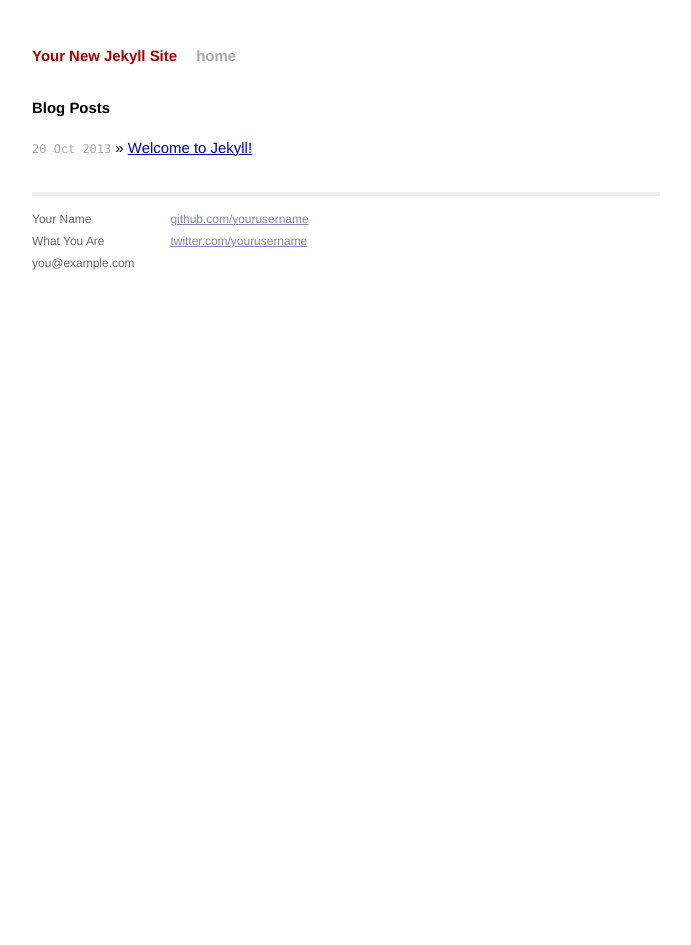
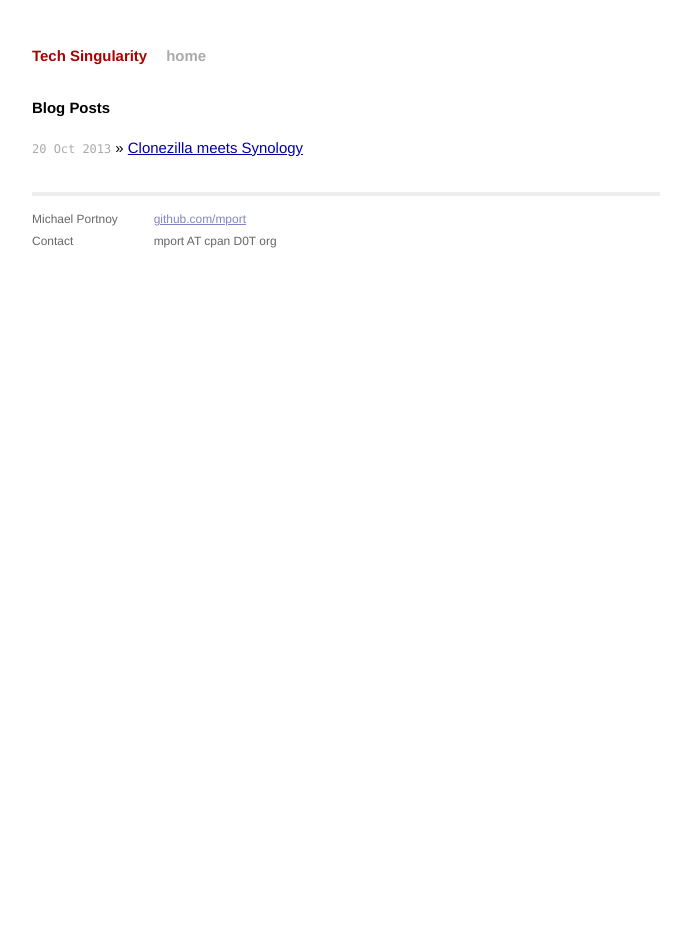
Before and after one commit to mport/mport.github.io, a Jekyll site: the page built from index.html, in a window 1280 px wide. Shown: the whole page, without its empty margins (294-985 px from the left). Built offline with Jekyll 4.4.1, drawn with Linux system fonts in a browser that asks for light colours; Markdown is read by kramdown in place of the engine named in the settings.

Commit message:
Blog: Clonezilla meets Synology + a few layout changes

```diff
--- a/_config.yml
+++ b/_config.yml
@@ -1,4 +1,4 @@
-name: Your New Jekyll Site
+name: Tech Singularity
 markdown: redcarpet
 safe: true
 lsi: false
--- a/_layouts/default.html
+++ b/_layouts/default.html
@@ -26,15 +26,14 @@
           <div class="footer">
             <div class="contact">
               <p>
-                Your Name<br />
-                What You Are<br />
-                you@example.com
+                Michael Portnoy<br />
+                Contact<br />
               </p>
             </div>
             <div class="contact">
               <p>
-                <a href="https://github.com/yourusername">github.com/yourusername</a><br />
-                <a href="https://twitter.com/yourusername">twitter.com/yourusername</a><br />
+                <a href="https://github.com/mport">github.com/mport</a><br />
+                mport AT cpan D0T org
               </p>
             </div>
           </div>
```
Also changed, not shown: _posts/2013-10-20-welcome-to-jekyll.markdown (deleted, +0 -24 lines), _posts/2013-10-21-clonezilla-synology-backup-.markdown (added, +52 -0 lines).
